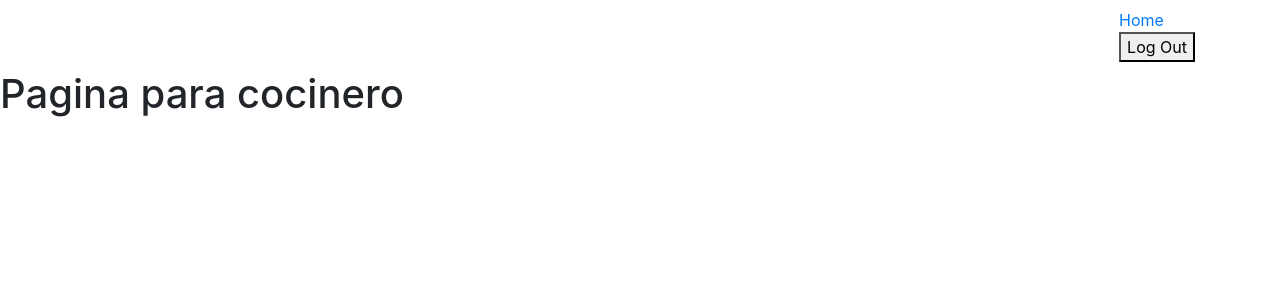
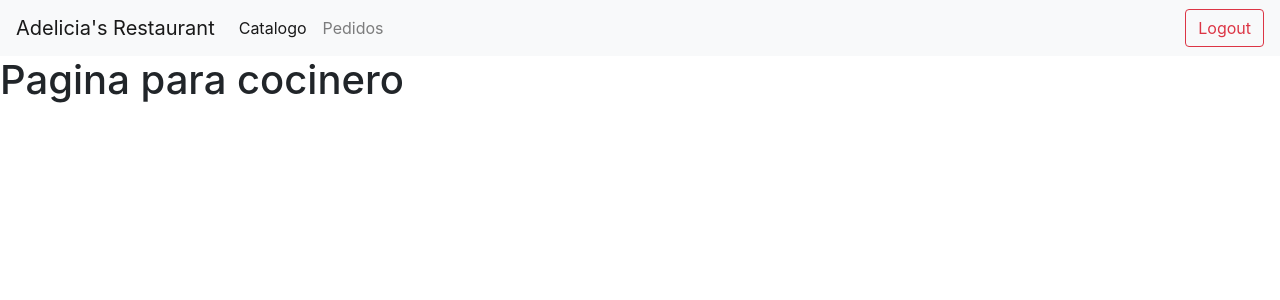
Before and after one commit to mmelgarg3/frontend-adelicia, a React (Create React App) app: page /cook-dash in a window 1280 px wide. Shown: the top 300 px of the page. Built offline with nearby package versions, Linux system fonts and the light colour scheme.

Commit message:
new navbar with bootstrap

```diff
--- a/src/components/Navbar.jsx
+++ b/src/components/Navbar.jsx
@@ -15,37 +15,31 @@
     }
 
     return (
-        <nav className="navbar is-light" role="navigation" aria-label="main navigation">
-            <div className="container">
-                <div className="navbar-brand">
+      <>
+	<nav class="navbar navbar-expand-lg navbar-light bg-light">
+	  <a class="navbar-brand" href="#">Adelicia's Restaurant</a>
+	  <button class="navbar-toggler" type="button" data-toggle="collapse" data-target="#navbarSupportedContent" aria-controls="navbarSupportedContent" aria-expanded="false" aria-label="Toggle navigation">
+	    <span class="navbar-toggler-icon"></span>
+	  </button>
 
-                    <a href="/" role="button" className="navbar-burger burger" aria-label="menu" aria-expanded="false" data-target="navbarBasicExample">
-                        <span aria-hidden="true"></span>
-                        <span aria-hidden="true"></span>
-                        <span aria-hidden="true"></span>
-                    </a>
-                </div>
+	  <div class="collapse navbar-collapse" id="navbarSupportedContent">
+	    <ul class="navbar-nav mr-auto">
+	      <li class="nav-item active">
+		<a class="nav-link" href="#">Catalogo<span class="sr-only">(current)</span></a>
+	      </li>
+	      <li class="nav-item">
+		<a class="nav-link" href="#">Pedidos</a>
+	      </li>
+	    </ul>
+	    <form class="form-inline my-2 my-lg-0">
+	      <button class="btn btn-outline-danger my-2 my-sm-0" type="button" onClick={Logout}>Logout</button>
+	    </form>
+	  </div>
+	</nav>
+      </>
+    );
 
-                <div id="navbarBasicExample" className="navbar-menu">
-                    <div className="navbar-start">
-                        <a href="/" className="navbar-item">
-                            Home
-                        </a>
-                    </div>
 
-                    <div className="navbar-end">
-                        <div className="navbar-item">
-                            <div className="buttons">
-                                <button onClick={Logout} className="button is-light">
-                                    Log Out
-                                </button>
-                            </div>
-                        </div>
-                    </div>
-                </div>
-            </div>
-        </nav>
-    )
 }
 
 export default Navbar
```
